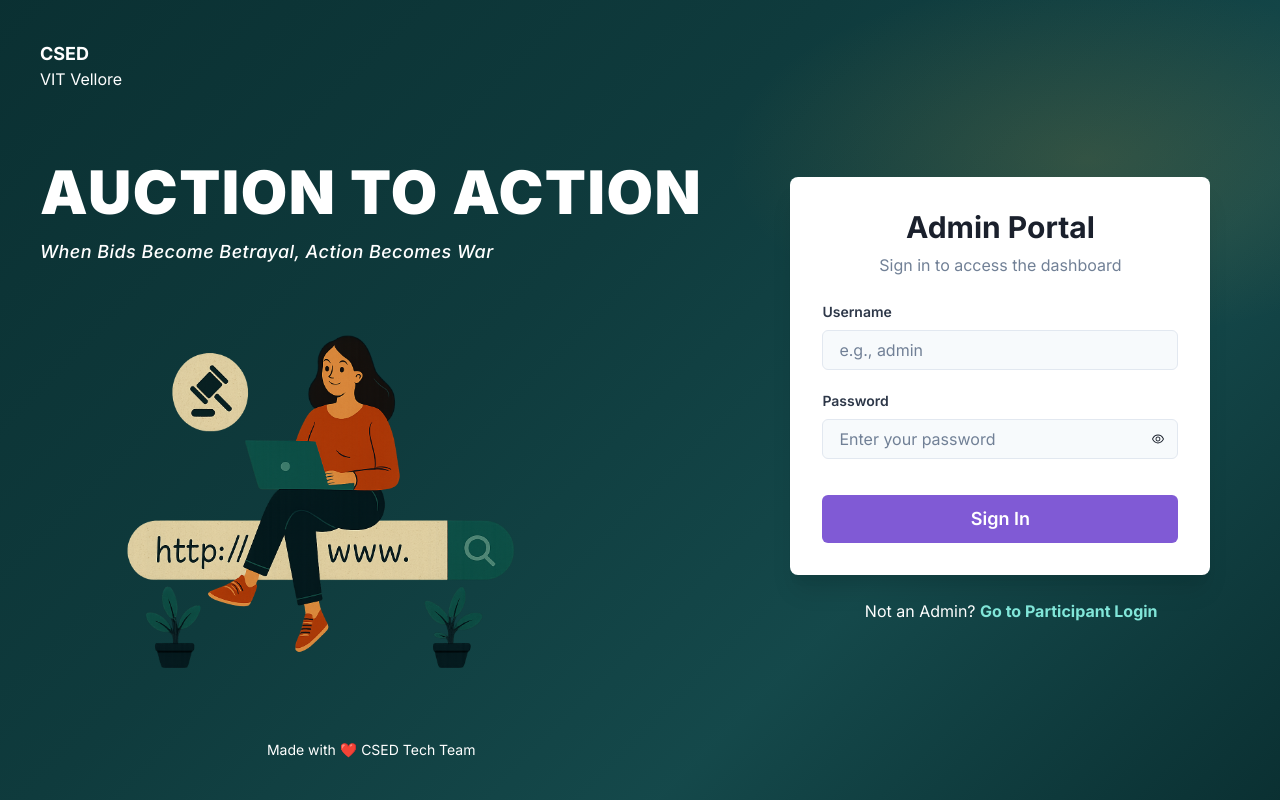
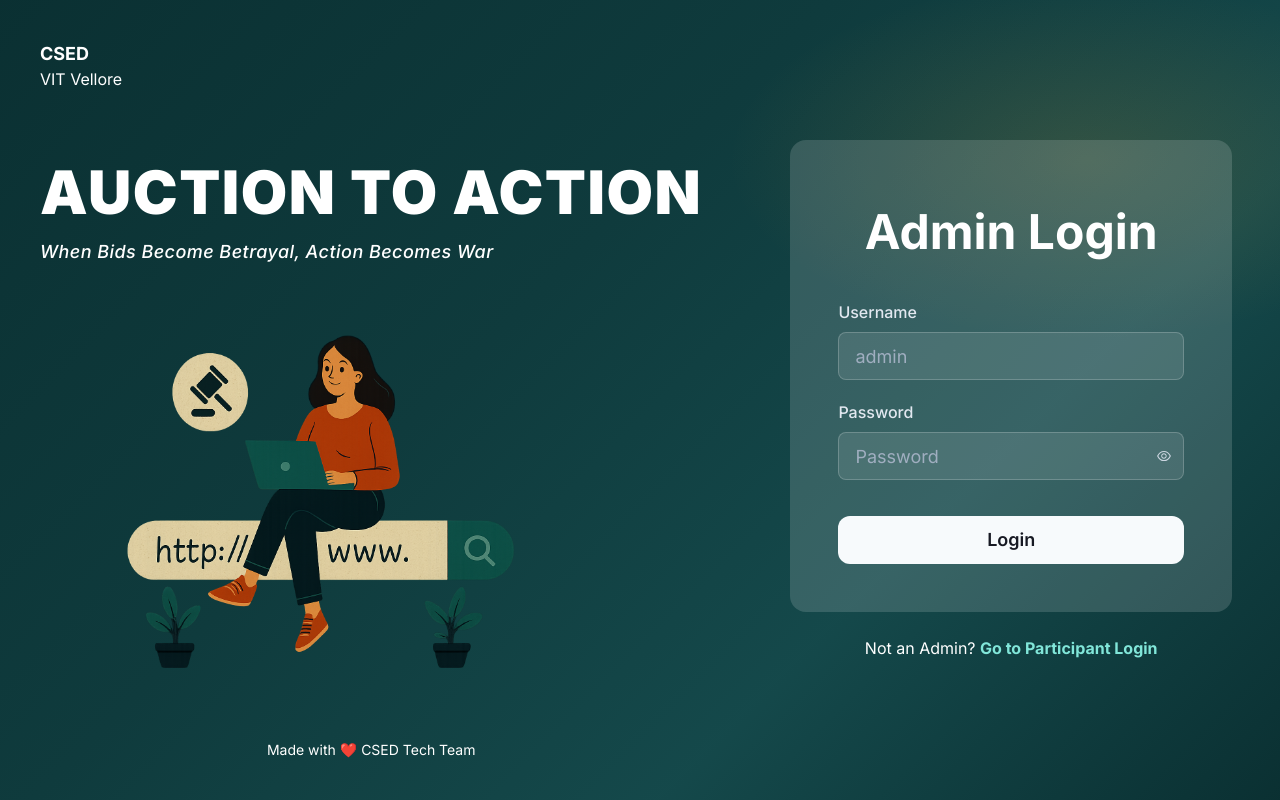
Before and after one commit to ashvant-sunish/auction-to-action, a React (Vite) app in the folder auction-to-action/: page /admin-login in a window 1280 px wide. Built offline with nearby package versions, Linux system fonts and the light colour scheme.

Commit message:
feat(auth): restyle Admin component for new design

```diff
--- a/auction-to-action/src/Components/Login/Admin/LoginComponent.Admin.jsx
+++ b/auction-to-action/src/Components/Login/Admin/LoginComponent.Admin.jsx
@@ -14,8 +14,7 @@ import {
   Card,
   CardBody,
   Icon,
-}
-from "@chakra-ui/react";
+} from "@chakra-ui/react";
 import {
   AiOutlineEye,
   AiOutlineEyeInvisible,
@@ -87,18 +86,18 @@ const [formData, setFormData] = useState({ username: "", password: "" });
   const CustomAlert = ({ status, children }) => {
     const cfg = {
       success: {
-        bg: "green.50",
-        borderColor: "green.200",
-        color: "green.800",
+        bg: "green.900",
+        borderColor: "green.700",
+        color: "green.100",
         icon: AiOutlineCheckCircle,
-        iconColor: "green.500",
+        iconColor: "green.300",
       },
       error: {
-        bg: "red.50",
-        borderColor: "red.200",
-        color: "red.800",
+        bg: "red.900",
+        borderColor: "red.700",
+        color: "red.100",
         icon: AiOutlineExclamationCircle,
-        iconColor: "red.500",
+        iconColor: "red.300",
       },
     }[status];
     if (!cfg) return null;
@@ -123,54 +122,50 @@ const [formData, setFormData] = useState({ username: "", password: "" });
   };
 
   return (
-      <Card maxW="420px" w="100%" boxShadow="xl" bg="white" borderRadius="lg">
-        <CardBody p={8}>
+    <Box
+      bg="rgba(255,255,255,0.15)"
+      borderRadius="2xl"
+      p={{ base: 10, md: 12 }}
+    >
       <VStack spacing={6}>
-            <Box textAlign="center">
-              <Heading as="h1" size="lg" color="gray.800">
-                Admin Portal
+        <Heading
+          as="h1"
+          size="2xl"
+          color="white"
+          fontFamily="'Inter', sans-serif"
+          p={{ base: 5 }}
+        >
+          Admin Login
         </Heading>
-              <Text color="gray.500" fontSize="md" mt={2}>
-                Sign in to access the dashboard
-              </Text>
-            </Box>
-            {message && (
-              <CustomAlert status={messageType}>{message}</CustomAlert>
-            )}
+        {message && <CustomAlert status={messageType}>{message}</CustomAlert>}
         <Box as="form" w="100%" onSubmit={handleSubmit} noValidate>
           <VStack spacing={5}>
             <FormControl isInvalid={!!errors.username}>
-                  <FormLabel
-                    htmlFor="username"
-                    color="gray.700"
-                    fontWeight="semibold"
-                    fontSize="sm"
-                  >
+              <FormLabel htmlFor="username" color="gray.200">
                 Username
               </FormLabel>
               <Input
                 id="username"
                 name="username"
                 type="text"
-                    placeholder="e.g., admin"
+                placeholder="admin"
                 value={formData.username}
                 onChange={handleInputChange}
-                    focusBorderColor="purple.500"
-                    bg="gray.50"
+                bg="rgba(255, 255, 255, 0.1)"
+                borderColor="rgba(255, 255, 255, 0.2)"
+                color="white"
+                borderRadius="lg"
+                size="lg"
+                _placeholder={{ color: "gray.400" }}
               />
               {errors.username && (
-                    <Text color="red.500" fontSize="xs" mt={1}>
+                <Text color="red.400" fontSize="xs" mt={1}>
                   {errors.username}
                 </Text>
               )}
             </FormControl>
             <FormControl isInvalid={!!errors.password}>
-                  <FormLabel
-                    htmlFor="password"
-                    color="gray.700"
-                    fontWeight="semibold"
-                    fontSize="sm"
-                  >
+              <FormLabel htmlFor="password" color="gray.200">
                 Password
               </FormLabel>
               <InputGroup>
@@ -178,55 +173,57 @@ const [formData, setFormData] = useState({ username: "", password: "" });
                   id="password"
                   name="password"
                   type={showPassword ? "text" : "password"}
-                      placeholder="Enter your password"
+                  placeholder="Password"
                   value={formData.password}
                   onChange={handleInputChange}
-                      focusBorderColor="purple.500"
-                      bg="gray.50"
+                  bg="rgba(255, 255, 255, 0.1)"
+                  borderColor="rgba(255, 255, 255, 0.2)"
+                  color="white"
+                  borderRadius="lg"
+                  size="lg"
+                  _placeholder={{ color: "gray.400" }}
                 />
-                    <InputRightElement>
+                <InputRightElement h="full">
                   <IconButton
                     aria-label={
                       showPassword ? "Hide password" : "Show password"
                     }
                     icon={
                       <Icon
-                            as={
-                              showPassword
-                                ? AiOutlineEyeInvisible
-                                : AiOutlineEye
-                            }
+                        as={showPassword ? AiOutlineEyeInvisible : AiOutlineEye}
+                        color="gray.300"
                       />
                     }
-                        size="sm"
                     variant="ghost"
                     onClick={togglePasswordVisibility}
+                    _hover={{ bg: "transparent" }}
                   />
                 </InputRightElement>
               </InputGroup>
               {errors.password && (
-                    <Text color="red.500" fontSize="xs" mt={1}>
+                <Text color="red.400" fontSize="xs" mt={1}>
                   {errors.password}
                 </Text>
               )}
             </FormControl>
             <Button
               type="submit"
-                  colorScheme="purple"
+              bg="gray.50"
+              color="gray.900"
               size="lg"
               w="100%"
               isLoading={isLoading}
               loadingText="Signing in..."
               mt={4}
-                  _hover={{ bg: "purple.600" }}
+              borderRadius="xl"
+              _hover={{ bg: "gray.200" }}
             >
-                  Sign In
+              Login
             </Button>
           </VStack>
         </Box>
       </VStack>
-        </CardBody>
-      </Card>
+    </Box>
   );
 }
 
```
Lines whose indentation alone changed are shown as unchanged.
